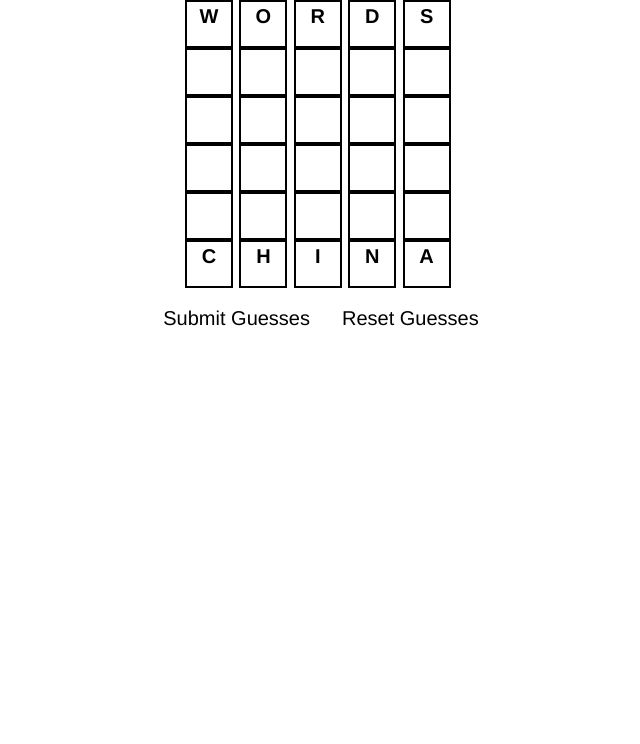
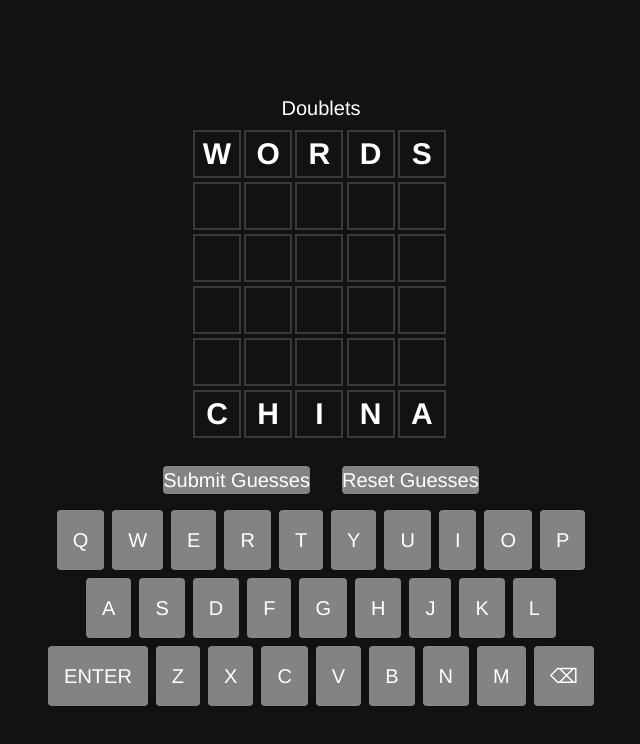
Before and after one commit to sam-jordan/doublets-game, a React (Vite) app: page / in a window 1280 px wide. Shown: the top 744 px of the page, without its empty margins (319-959 px from the left). Built offline with nearby package versions, Linux system fonts and the light colour scheme.

Commit message:
Add an on-screen keyboard, emulate NYT Games CSS styling

```diff
--- a/index.html
+++ b/index.html
@@ -7,7 +7,7 @@
     <link href="/src/styles.css" rel="stylesheet">
   </head>
   <body>
-    <div id="root"></div>
+    <div id="root" class="bg-dark-bg text-white"></div>
     <script type="module" src="/src/main.tsx"></script>
   </body>
 </html>
--- a/src/components/app.tsx
+++ b/src/components/app.tsx
@@ -8,27 +8,31 @@ export default function App() {
     const [submitText, setSubmitText] = useState('');
 
     const puzzle = ['WORDS', 'CHINA'];
+    const keyboard = [['q', 'w', 'e', 'r', 't', 'y', 'u', 'i', 'o', 'p'], ['a', 's', 'd', 'f', 'g', 'h', 'j', 'k', 'l'], ['Enter', 'z', 'x', 'c', 'v', 'b', 'n', 'm', 'Backspace']]
 
     useEffect(() => {
-        document.body.addEventListener('keyup', handleKeyPress);
+        function handleKeyUp(e: KeyboardEvent) {
+            e.preventDefault();
+            handleType(e.key);
+        }
+
+        document.body.addEventListener('keyup', handleKeyUp);
 
         return () => {
-            document.body.removeEventListener('keyup', handleKeyPress);
+            document.body.removeEventListener('keyup', handleKeyUp);
         }
     }, [guesses]);
 
-    function handleKeyPress(e: KeyboardEvent) {
-        e.preventDefault();
-
-        if (/^[a-z]$/.test(e.key)) {
-            handleGuess(e.key);
+    function handleType(key: string) {
+        if (/^[a-z|A-Z]$/.test(key)) {
+            handleGuess(key);
         }
 
-        if (e.key === 'Enter') {
+        if (key === 'Enter') {
             validateGuesses(splitWords(guesses, 5), setSubmitText);
         }
 
-        if (e.key === 'Backspace') {
+        if (key === 'Backspace') {
             handleBackspace();
         }
     }
@@ -37,7 +41,7 @@ export default function App() {
         const nextIndex = guesses.findIndex(letter => letter === ' ');
 
         const nextGuesses = guesses.map((letter, i) => {
-            if (nextIndex === -1 ? i === guesses.length - 1 : i === nextIndex) {
+            if (nextIndex !== -1 && i === nextIndex) {
                 return value.toUpperCase();
             } else {
                 return letter;
@@ -63,16 +67,20 @@ export default function App() {
         setGuesses(nextGuesses);
     }
 
-    return <div className="flex flex-col justify-center items-center text-xl font-(family-name:--use-font-family)">
+    return <div className="flex flex-col justify-center items-center text-xl font-(family-name:--use-font-family) w-screen h-screen gap-y-2">
+        <h1>Doublets</h1>
         <div>
             <Word key={'start'} word={puzzle[0].split('')}/>
             {splitWords(guesses, 5).map((word, index) => <Word key={index} word={word} />)}
             <Word key={'end'} word={puzzle[1].split('')}/>
         </div>
         <div className="flex gap-8 mt-4">
-            <button onClick={() => validateGuesses(splitWords(guesses, 5), setSubmitText)}>Submit Guesses</button>
-            <button onClick={() => setGuesses(new Array(20).fill(' '))}>Reset Guesses</button>
+            <button className='bg-button-bg rounded-sm' onClick={() => validateGuesses(splitWords(guesses, 5), setSubmitText)}>Submit Guesses</button>
+            <button className='bg-button-bg rounded-sm' onClick={() => setGuesses(new Array(20).fill(' '))}>Reset Guesses</button>
         </div>
         <p>{submitText}</p>
+        <div className="flex flex-col items-center gap-y-2">
+            {keyboard.map(row => <div className="flex gap-x-2">{row.map(key => <button key={key} className='bg-button-bg rounded-sm py-4 px-4 cursor-pointer' onClick={() => handleType(key)}>{key === 'Backspace' ? '⌫' : key.toUpperCase()}</button>)}</div>)}
+        </div>
     </div>
 }
--- a/src/components/word.tsx
+++ b/src/components/word.tsx
@@ -1,7 +1,7 @@
 export default function Word(props: { word: string[] }) {
     return (
-        <div tabIndex={0} className='grid grid-cols-5 w-68 gap-y-2'>
-            {props.word.map(character => <div className='min-h-12 max-w-12 border-2 border-black text-center'><strong>{character}</strong></div>)}
+        <div tabIndex={0} className='grid grid-cols-5 w-64 h-13'>
+            {props.word.map(character => <div className='text-3xl max-h-12 max-w-12 border-2 border-inactive-border flex justify-center items-center'><strong>{character}</strong></div>)}
         </div>
     );
 }
--- a/src/logic/validate-guesses.ts
+++ b/src/logic/validate-guesses.ts
@@ -1,7 +1,7 @@
 export default function validateGuesses(words: string[][], setSubmitText: React.Dispatch<React.SetStateAction<string>>) {
     const stringWords = words.map(word => word.join(''));
 
-    if (stringWords.includes('')) {
+    if (stringWords.includes('     ')) {
         setSubmitText('The start and end word are not connected!');
         return;
     }
--- a/src/styles.css
+++ b/src/styles.css
@@ -1,7 +1,9 @@
 @import "tailwindcss";
 
 @theme {
-  --color-dark-gray: rgb(26, 26, 27);
+  --color-dark-bg: rgb(18,18,19);
+  --color-inactive-border: rgb(58,58,60);
+  --color-button-bg: rgb(129,131,132);
 }
 
 @theme {
```
